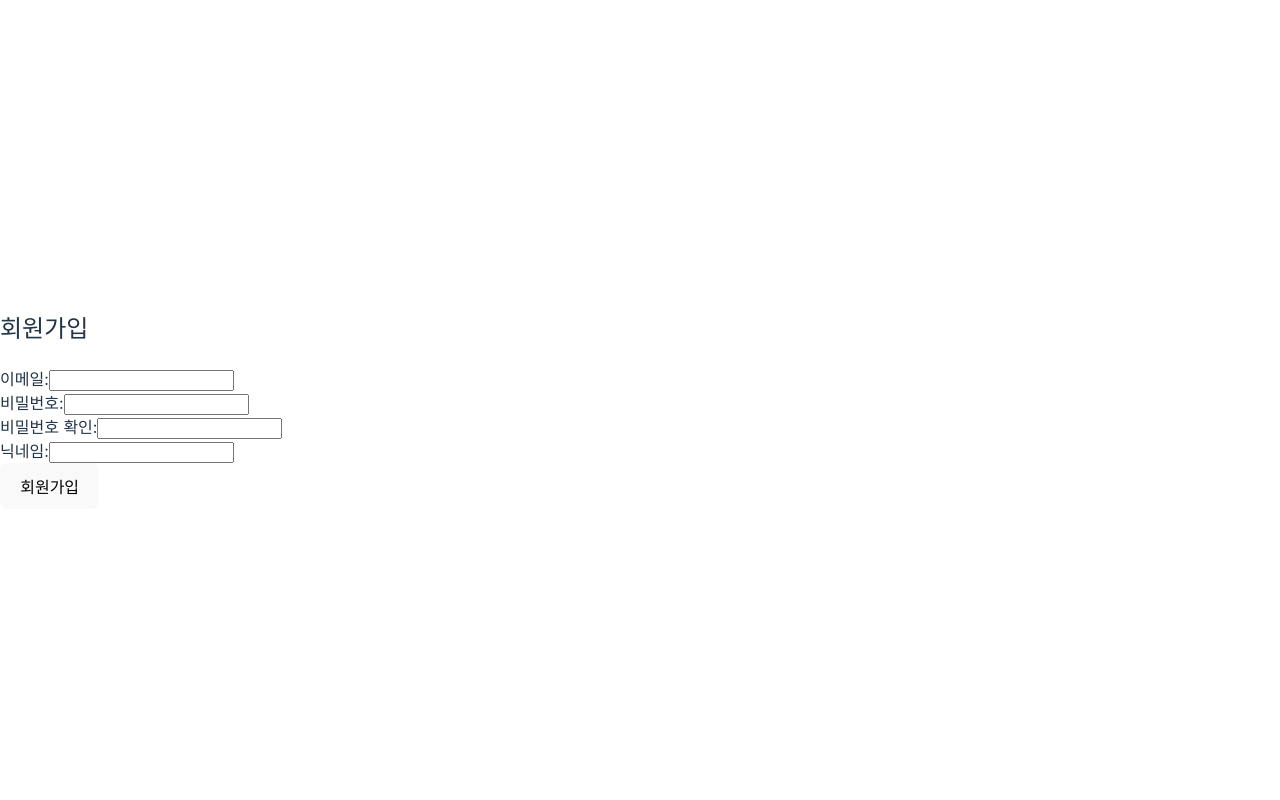
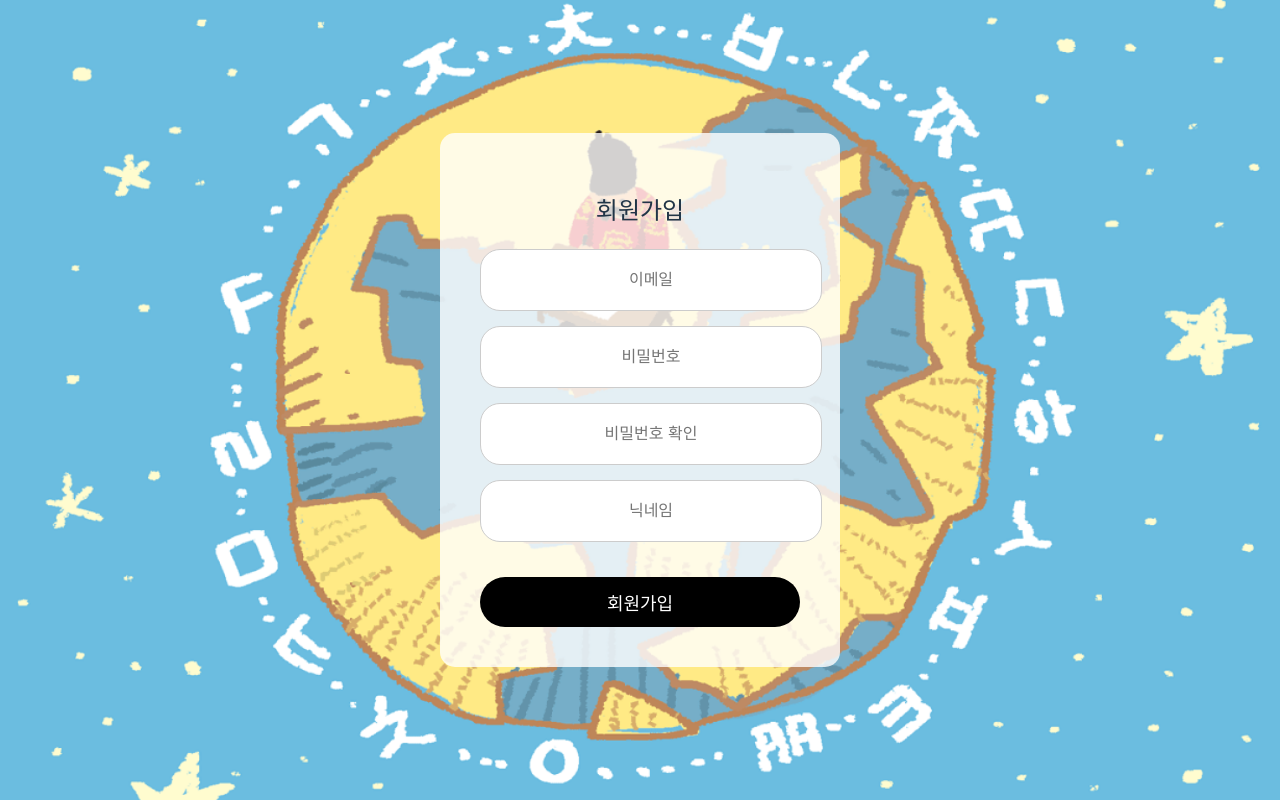
Before and after one commit to LovelySejong/MTVS_3rd_FE, a React (Vite) app in the folder sejong/: page /signup in a window 1280 px wide. Built offline with nearby package versions, Linux system fonts and the light colour scheme; no server answers.

Commit message:
Refacotr: 회원가입 페이지 수정

```diff
--- a/sejong/src/pages/Singup.jsx
+++ b/sejong/src/pages/Singup.jsx
@@ -1,6 +1,8 @@
 import { useState } from 'react';
 import { useNavigate } from 'react-router-dom';
 import { signup } from '../api/auth';
+
+import BackImg from '../assets/images/background.png'; // 이미지 경로
 
 function Signup() {
   const [email, setEmail] = useState('');
@@ -17,7 +19,7 @@ function Signup() {
       return;
     }
     try {
-      const response = await signup(nickname, email, password, confirmPassword)
+      const response = await signup(nickname, email, password, confirmPassword);
       console.log('Signup Success:', response.data);
       navigate('/login');
     } catch (error) {
@@ -26,49 +28,114 @@ function Signup() {
   };
 
   return (
-    <div>
+    <div style={{ ...styles.signupContainer, backgroundImage: `url(${BackImg})` }}>
+      <div style={styles.content}>
         <h2>회원가입</h2>
-      <form onSubmit={handleSubmit}>
-        <div>
-          <label>이메일:</label>
+        <form onSubmit={handleSubmit} style={styles.form}>
+          <div style={styles.inputWrapper}>
             <input
               type="email"
+              placeholder="이메일"
               value={email}
               onChange={(e) => setEmail(e.target.value)}
               required
+              style={styles.input}
             />
           </div>
-        <div>
-          <label>비밀번호:</label>
+          <div style={styles.inputWrapper}>
             <input
               type="password"
+              placeholder="비밀번호"
               value={password}
               onChange={(e) => setPassword(e.target.value)}
               required
+              style={styles.input}
             />
           </div>
-        <div>
-          <label>비밀번호 확인:</label>
+          <div style={styles.inputWrapper}>
             <input
               type="password"
+              placeholder="비밀번호 확인"
               value={confirmPassword}
               onChange={(e) => setConfirmPassword(e.target.value)}
               required
+              style={styles.input}
             />
           </div>
-        <div>
-          <label>닉네임:</label>
+          <div style={styles.inputWrapper}>
             <input
-            type="nickname"
+              type="text"
+              placeholder="닉네임"
               value={nickname}
               onChange={(e) => setNickname(e.target.value)}
               required
+              style={styles.input}
             />
           </div>
-        <button type="submit">회원가입</button>
+          <button type="submit" style={styles.signupButton}>
+            회원가입
+          </button>
         </form>
+      </div>
     </div>
   );
 }
 
+const styles = {
+  signupContainer: {
+    display: 'flex',
+    justifyContent: 'center',
+    alignItems: 'center',
+    height: '100vh',
+    width: '100vw', // 화면 전체 너비
+    backgroundColor: '#6bbde0', // 기본 배경색 (배경 이미지 로드 실패 시 표시)
+    backgroundRepeat: 'no-repeat',
+    backgroundPosition: 'center',
+    backgroundSize: 'contain', // 이미지가 잘리지 않도록 설정
+  },
+  content: {
+    display: 'flex',
+    flexDirection: 'column',
+    justifyContent: 'center',
+    alignItems: 'center',
+    backgroundColor: 'rgba(255, 255, 255, 0.8)', // 반투명 흰색 배경
+    padding: '40px',
+    borderRadius: '15px',
+    maxWidth: '400px', // 최대 너비
+    width: '100%', // 가로 크기를 부모 요소에 맞춤
+    boxSizing: 'border-box', // padding 포함하여 너비 계산
+    margin: '0 20px', // 좌우 여백 추가
+    textAlign: 'center', // 텍스트 중앙 정렬
+  },
+  form: {
+    display: 'flex',
+    flexDirection: 'column',
+    alignItems: 'center',
+    width: '100%', // 폼의 너비를 부모 요소에 맞춤
+  },
+  inputWrapper: {
+    marginBottom: '15px',
+    width: '100%', // 입력 필드가 부모 요소에 맞춰짐
+  },
+  input: {
+    width: '100%',
+    height: '40px',
+    padding: '10px',
+    borderRadius: '20px',
+    border: '1px solid #ccc',
+    fontSize: '16px',
+    textAlign: 'center',
+  },
+  signupButton: {
+    width: '100%', // 버튼의 너비를 부모 요소에 맞춤
+    height: '50px',
+    borderRadius: '25px',
+    backgroundColor: 'black',
+    color: 'white',
+    fontSize: '18px',
+    cursor: 'pointer',
+    marginTop: '20px',
+  },
+};
+
 export default Signup;
```
Lines whose indentation alone changed are shown as unchanged.
